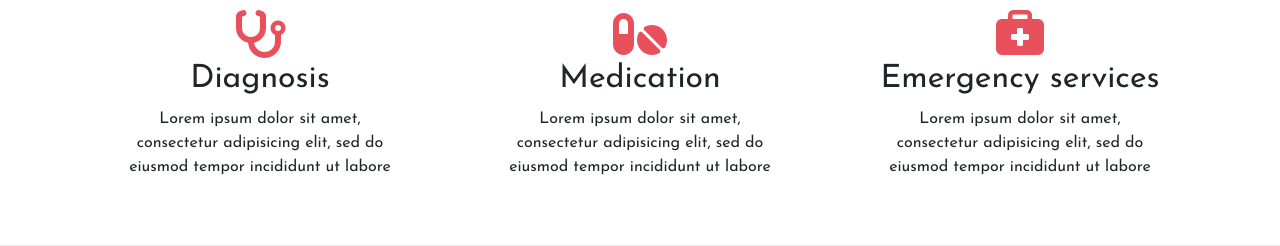
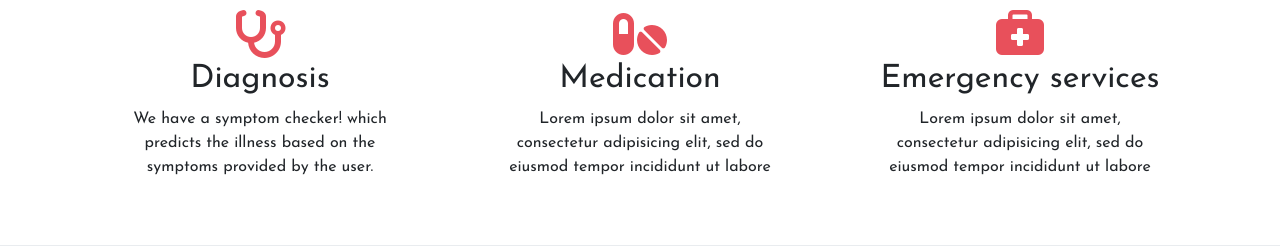
Before and after one commit to shitesh2607/Online-healthcare-booking-system, a Django app: page / in a window 1280 px wide. Shown: the part 986-1232 px from the top of the page. Run offline with Django 3.2, Linux system fonts and the light colour scheme; some libraries are stand-ins or nearby versions.

Commit message:
Update indet.html

```diff
--- a/templates/basic_app/index.html
+++ b/templates/basic_app/index.html
@@ -42,7 +42,7 @@
  			<div class=" extra-div col-lg-4 col-md-4 col-12">
  				<a href="#"><i class="fas fa-stethoscope fa-3x" aria-hidden="true"></i></a>
  				<h2>Diagnosis</h2>
- 				<p>Lorem ipsum dolor sit amet, consectetur adipisicing elit, sed do eiusmod tempor incididunt ut labore </p>
+ 				<p>We have a symptom checker! which predicts the illness based on the symptoms provided by the user.</p>
  			</div>
  			<div class=" extra-div col-lg-4 col-md-4 col-12">
  				<a href="#"><i class="fas fa-pills fa-3x"></i></a>
```
